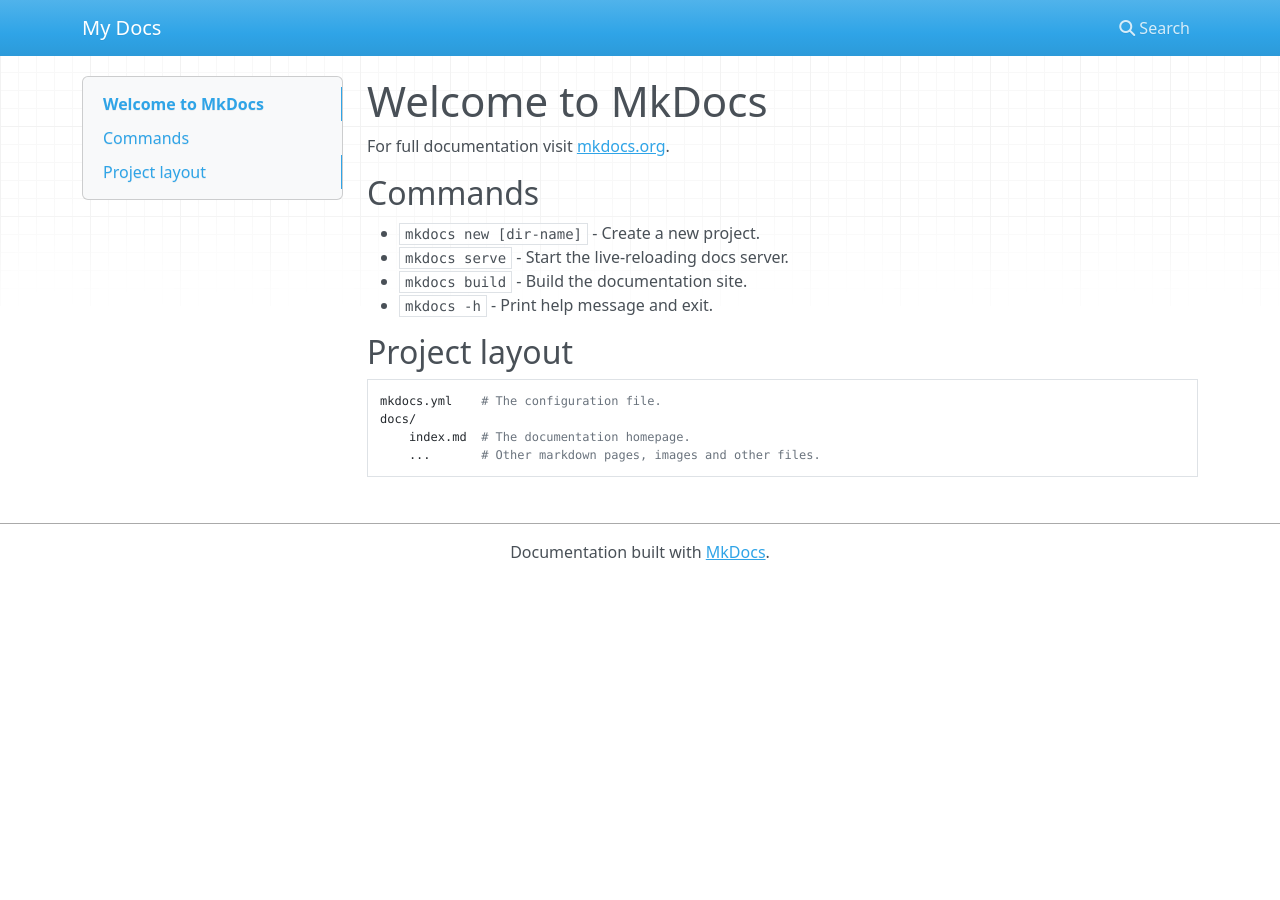
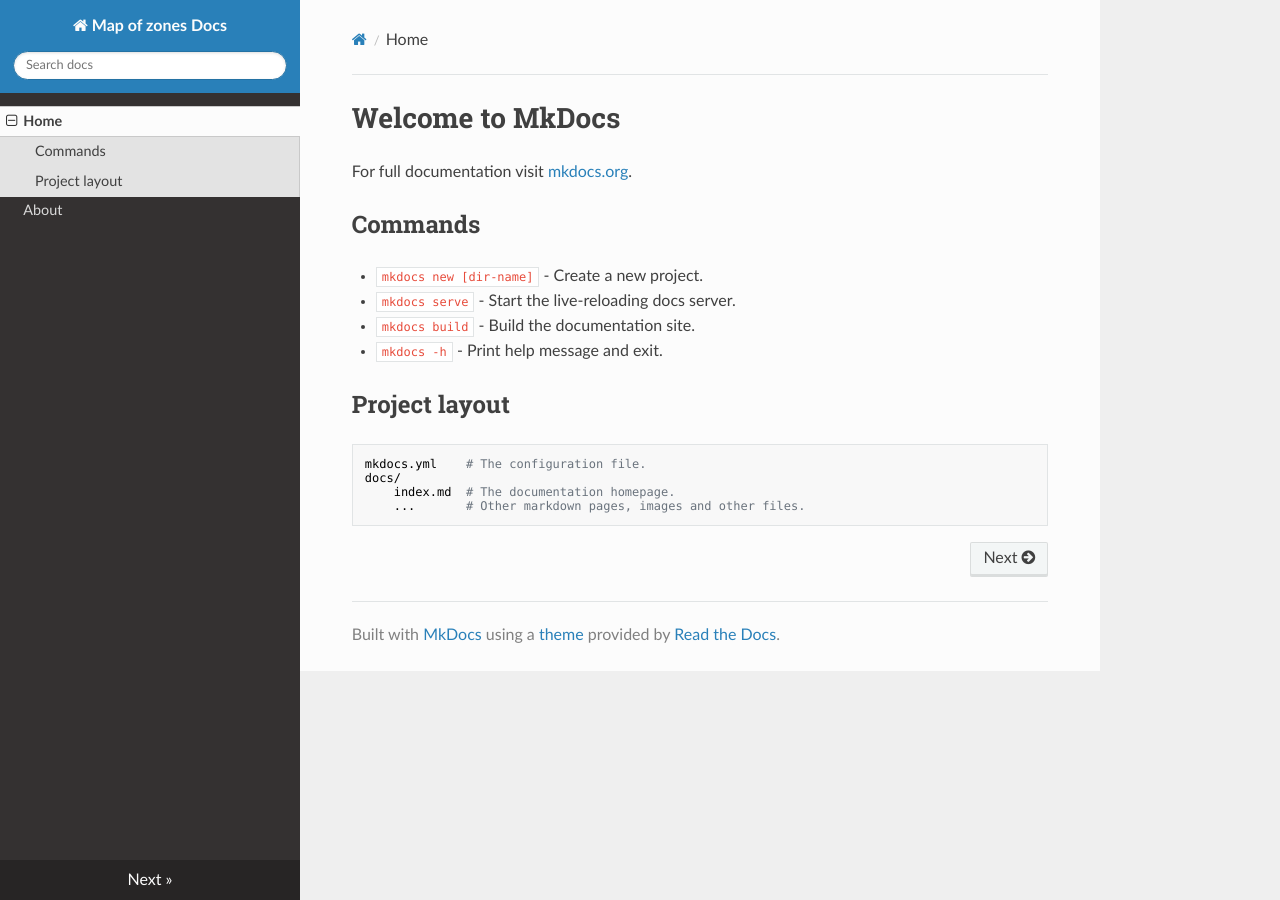
Before and after one commit to mapofzones/docs, an MkDocs documentation site: the page built from docs/index.md, in a window 1280 px wide. Built offline with MkDocs 1.6.1, drawn with Linux system fonts in a browser that asks for light colours; nearby versions of some CDN libraries.

Commit message:
base mkdocs template created

```diff
--- a/mkdocs.yml
+++ b/mkdocs.yml
@@ -1 +1,5 @@
-site_name: My Docs
+site_name: Map of zones Docs
+nav:
+    - Home: index.md
+    - About: about.md
+theme: readthedocs
```
Also changed, not shown: docs/about.md (added, +49 -0 lines), docs/img/favicon.ico (added).
